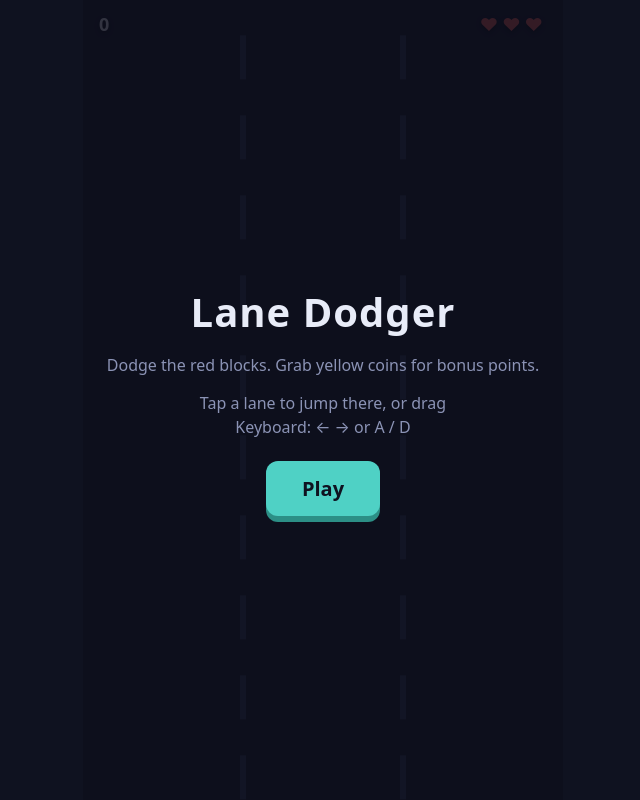
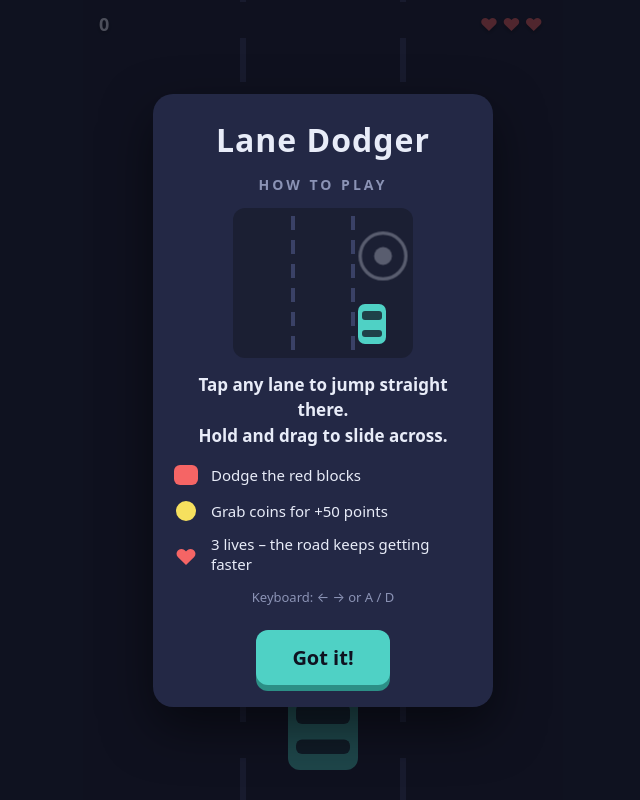
Before and after one commit to Set0Panda/DroneDash, a plain HTML site: page index.html in a window 1280 px wide. Shown: the whole page, without its empty margins (317-957 px from the left). Drawn offline with Linux system fonts and the light colour scheme.

Commit message:
Add how-to-play popup with tap demo and 3-2-1-GO countdown

```diff
--- a/index.html
+++ b/index.html
@@ -15,6 +15,7 @@
     --text: #e8ecf8;
     --muted: #8b93b5;
     --accent: #4fd1c5;
+    --card: #232845;
   }
   * { box-sizing: border-box; -webkit-tap-highlight-color: transparent; }
   html, body {
@@ -44,25 +45,109 @@
     box-shadow: 0 6px 0 #2c8f86; transition: transform .08s, box-shadow .08s;
   }
   button:active { transform: translateY(4px); box-shadow: 0 2px 0 #2c8f86; }
-  #touchHint {
-    position: absolute; bottom: 0; left: 0; right: 0; display: flex; pointer-events: none; opacity: .0;
-    transition: opacity .4s;
+
+  /* ---- How-to-play popup ---- */
+  #intro { background: rgba(10, 12, 24, .7); }
+  .card {
+    width: 100%; max-width: 340px; background: var(--card); border-radius: 20px; padding: 24px 20px 22px;
+    display: flex; flex-direction: column; align-items: center; gap: 14px;
+    box-shadow: 0 20px 50px rgba(0,0,0,.5); animation: cardIn .35s cubic-bezier(.2,1.4,.4,1);
   }
-  #touchHint div { flex: 1; text-align: center; padding: 18px 0; color: var(--muted); font-size: 18px; text-transform: uppercase; letter-spacing: 2px; }
-  #touchHint.show { opacity: .5; }
+  @keyframes cardIn { from { transform: scale(.8); opacity: 0; } to { transform: scale(1); opacity: 1; } }
+  .card h1 { font-size: 32px; }
+  .card h2 { margin: 0; font-size: 14px; text-transform: uppercase; letter-spacing: 3px; color: var(--muted); }
+
+  /* mini road demo: 3 lanes, 60px each */
+  .demo {
+    position: relative; width: 180px; height: 150px; background: var(--road); border-radius: 12px; overflow: hidden;
+    background-image:
+      linear-gradient(var(--line) 60%, transparent 60%),
+      linear-gradient(var(--line) 60%, transparent 60%);
+    background-size: 4px 24px, 4px 24px;
+    background-position: 58px 0, 118px 0;
+    background-repeat: repeat-y;
+    animation: roadMove .6s linear infinite;
+  }
+  @keyframes roadMove { to { background-position: 58px 24px, 118px 24px; } }
+  .demo .car {
+    position: absolute; bottom: 14px; left: 76px; width: 28px; height: 40px; border-radius: 7px;
+    background: var(--player); animation: carMove 4.5s infinite;
+  }
+  .demo .car::before, .demo .car::after {
+    content: ""; position: absolute; left: 4px; right: 4px; border-radius: 3px; background: rgba(15,18,32,.75);
+  }
+  .demo .car::before { top: 7px; height: 9px; }
+  .demo .car::after { bottom: 7px; height: 7px; }
+  @keyframes carMove {
+    0%, 8%   { left: 76px; }
+    14%, 41% { left: 136px; }
+    47%, 74% { left: 16px; }
+    80%, 100% { left: 76px; }
+  }
+  .demo .tap {
+    position: absolute; top: 48px; left: 150px; width: 44px; height: 44px; margin: -22px 0 0 -22px;
+    border-radius: 50%; border: 3px solid var(--text); opacity: 0; animation: tapMove 4.5s infinite;
+  }
+  .demo .tap::after {
+    content: ""; position: absolute; inset: 11px; border-radius: 50%; background: var(--text);
+  }
+  @keyframes tapMove {
+    0%   { left: 150px; opacity: 0; transform: scale(.5); }
+    5%   { left: 150px; opacity: 1; transform: scale(.7); }
+    20%  { left: 150px; opacity: 0; transform: scale(1.3); }
+    33%  { left: 30px;  opacity: 0; transform: scale(.5); }
+    38%  { left: 30px;  opacity: 1; transform: scale(.7); }
+    53%  { left: 30px;  opacity: 0; transform: scale(1.3); }
+    66%  { left: 90px;  opacity: 0; transform: scale(.5); }
+    71%  { left: 90px;  opacity: 1; transform: scale(.7); }
+    86%  { left: 90px;  opacity: 0; transform: scale(1.3); }
+    100% { left: 90px;  opacity: 0; transform: scale(.5); }
+  }
+  .lead { color: var(--text) !important; font-weight: 600; font-size: 17px; }
+  .rules { list-style: none; margin: 0; padding: 0; width: 100%; display: grid; gap: 10px; text-align: left; }
+  .rules li { display: flex; align-items: center; gap: 12px; font-size: 15px; }
+  .rules .ico { flex: none; width: 26px; height: 26px; display: grid; place-items: center; }
+  .ico.block { background: var(--enemy); border-radius: 6px; width: 24px; height: 20px; }
+  .ico.coin { background: var(--coin); border-radius: 50%; width: 20px; height: 20px; }
+  .ico.heart { color: var(--enemy); font-size: 22px; }
+  .keys { font-size: 13px; }
+
+  /* ---- Countdown ---- */
+  #count {
+    position: absolute; inset: 0; display: grid; place-items: center; pointer-events: none;
+    font-size: 120px; font-weight: 900; color: var(--text); text-shadow: 0 6px 24px rgba(0,0,0,.6);
+  }
+  #count.go { color: var(--accent); font-size: 96px; }
+  #count span { display: block; }
+  #count .pop { animation: pop .9s ease-out forwards; }
+  @keyframes pop {
+    0%   { transform: scale(1.8); opacity: 0; }
+    20%  { transform: scale(1);   opacity: 1; }
+    75%  { transform: scale(.95); opacity: 1; }
+    100% { transform: scale(.7);  opacity: 0; }
+  }
 </style>
 </head>
 <body>
 <div id="wrap">
   <canvas id="game"></canvas>
   <div id="hud"><span id="score">0</span><span id="lives"></span></div>
-  <div id="touchHint"><div>tap</div><div>tap</div><div>tap</div></div>
+  <div id="count"></div>
 
-  <div id="start" class="overlay">
-    <h1>Lane Dodger</h1>
-    <p>Dodge the red blocks. Grab yellow coins for bonus points.</p>
-    <p>Tap a lane to jump there, or drag<br>Keyboard: ← → or A / D</p>
-    <button id="startBtn">Play</button>
+  <div id="intro" class="overlay">
+    <div class="card" role="dialog" aria-labelledby="introTitle">
+      <h1 id="introTitle">Lane Dodger</h1>
+      <h2>How to play</h2>
+      <div class="demo" aria-hidden="true"><div class="car"></div><div class="tap"></div></div>
+      <p class="lead">Tap any lane to jump straight there.<br>Hold and drag to slide across.</p>
+      <ul class="rules">
+        <li><span class="ico"><span class="ico block"></span></span>Dodge the red blocks</li>
+        <li><span class="ico"><span class="ico coin"></span></span>Grab coins for +50 points</li>
+        <li><span class="ico heart">♥</span>3 lives – the road keeps getting faster</li>
+      </ul>
+      <p class="keys">Keyboard: ← → or A / D</p>
+      <button id="startBtn">Got it!</button>
+    </div>
   </div>
 
   <div id="over" class="overlay hidden">
@@ -78,20 +163,22 @@
   const LANES = 3;
   const MAX_LIVES = 3;
   const INVULN_TIME = 1.5; // seconds after a hit
+  const COUNTDOWN = 3;     // 3-2-1, then GO
 
   const canvas = document.getElementById('game');
   const ctx = canvas.getContext('2d');
   const scoreEl = document.getElementById('score');
   const livesEl = document.getElementById('lives');
-  const startEl = document.getElementById('start');
+  const introEl = document.getElementById('intro');
   const overEl = document.getElementById('over');
   const finalEl = document.getElementById('finalScore');
   const bestEl = document.getElementById('best');
-  const hintEl = document.getElementById('touchHint');
+  const countEl = document.getElementById('count');
 
   let W = 0, H = 0, dpr = 1, laneW = 0;
-  let state = 'menu'; // menu | play | over
+  let state = 'menu'; // menu | countdown | play | over
   let player, objects, score, lives, speed, spawnTimer, invuln, roadOffset, shake, particles, last;
+  let countT = 0, shownCount = null;
 
   function readBest() { try { return +localStorage.getItem('laneDodgerBest') || 0; } catch { return 0; } }
   function writeBest(v) { try { localStorage.setItem('laneDodgerBest', v); } catch {} }
@@ -103,6 +190,7 @@
     canvas.width = W * dpr; canvas.height = H * dpr;
     ctx.setTransform(dpr, 0, 0, dpr, 0, 0);
     laneW = W / LANES;
+    if (player) { player.x = laneX(player.lane); player.w = Math.min(laneW * 0.55, 70); }
   }
   window.addEventListener('resize', resize);
   resize();
@@ -122,8 +210,11 @@
     livesEl.textContent = '♥'.repeat(lives) + '♡'.repeat(MAX_LIVES - lives);
   }
 
+  // Lane changes work during the countdown too, so you can line up before GO.
+  const canSteer = () => state === 'play' || state === 'countdown';
+
   function move(dir) {
-    if (state !== 'play') return;
+    if (!canSteer()) return;
     player.lane = Math.max(0, Math.min(LANES - 1, player.lane + dir));
   }
 
@@ -171,15 +262,23 @@
     overEl.classList.remove('hidden');
   }
 
-  function start() {
+  function showCount(text) {
+    countEl.classList.toggle('go', text === 'GO!');
+    countEl.innerHTML = '';
+    const s = document.createElement('span');
+    s.textContent = text;
+    s.className = 'pop';
+    countEl.appendChild(s);
+  }
+
+  // Closing the popup or pressing Retry: fresh run, then 3-2-1-GO.
+  function beginCountdown() {
     reset();
-    state = 'play';
-    startEl.classList.add('hidden');
+    introEl.classList.add('hidden');
     overEl.classList.add('hidden');
-    if (matchMedia('(pointer: coarse)').matches) {
-      hintEl.classList.add('show');
-      setTimeout(() => hintEl.classList.remove('show'), 2500);
-    }
+    state = 'countdown';
+    countT = COUNTDOWN;
+    shownCount = null;
   }
 
   const cssCache = {};
@@ -187,21 +286,37 @@
     return cssCache[n] || (cssCache[n] = getComputedStyle(document.documentElement).getPropertyValue(n).trim());
   }
 
+  function slidePlayer(dt) {
+    player.x += (laneX(player.lane) - player.x) * Math.min(1, dt * 28);
+    player.y = H - 110;
+  }
+
   function update(dt) {
-    roadOffset = (roadOffset + speed * dt) % 80;
+    const roadSpeed = state === 'play' ? speed : 120;
+    roadOffset = (roadOffset + roadSpeed * dt) % 80;
     particles.forEach(p => { p.x += p.vx * dt; p.y += p.vy * dt; p.life -= dt; });
     particles = particles.filter(p => p.life > 0);
     if (shake > 0) shake -= dt;
+
+    if (state === 'countdown') {
+      slidePlayer(dt);
+      countT -= dt;
+      const n = Math.ceil(countT);
+      if (countT <= 0) {
+        state = 'play';
+        showCount('GO!');
+      } else if (n !== shownCount) {
+        shownCount = n;
+        showCount(String(n));
+      }
+      return;
+    }
     if (state !== 'play') return;
 
     speed += 9 * dt;               // gradually faster
     score += speed * dt * 0.05;
     invuln = Math.max(0, invuln - dt);
-
-    // smooth lane slide
-    const tx = laneX(player.lane);
-    player.x += (tx - player.x) * Math.min(1, dt * 28);
-    player.y = H - 110;
+    slidePlayer(dt);
 
     spawnTimer -= dt;
     if (spawnTimer <= 0) {
@@ -269,7 +384,7 @@
     }
 
     // player (blinks while invulnerable)
-    if (state !== 'menu' && !(invuln > 0 && Math.floor(invuln * 12) % 2 === 0)) {
+    if (!(invuln > 0 && Math.floor(invuln * 12) % 2 === 0)) {
       drawCar(player.x, player.y, player.w, player.h, getVar('--player'));
     }
 
@@ -294,14 +409,16 @@
   window.addEventListener('keydown', e => {
     if (e.key === 'ArrowLeft' || e.key === 'a' || e.key === 'A') move(-1);
     else if (e.key === 'ArrowRight' || e.key === 'd' || e.key === 'D') move(1);
-    else if ((e.key === 'Enter' || e.key === ' ') && state !== 'play') { e.preventDefault(); start(); }
+    else if ((e.key === 'Enter' || e.key === ' ') && (state === 'menu' || state === 'over')) {
+      e.preventDefault(); beginCountdown();
+    }
   });
 
   // Touch / mouse: the car goes straight to the lane under your finger,
   // and follows it while you drag — so lane 1 → 3 is a single touch.
   let dragging = false;
   function goToPointerLane(e) {
-    if (state !== 'play') return;
+    if (!canSteer()) return;
     const r = canvas.getBoundingClientRect();
     const lane = Math.floor((e.clientX - r.left) / (r.width / LANES));
     player.lane = Math.max(0, Math.min(LANES - 1, lane));
@@ -316,8 +433,8 @@
   canvas.addEventListener('pointerup', endDrag);
   canvas.addEventListener('pointercancel', endDrag);
 
-  document.getElementById('startBtn').addEventListener('click', start);
-  document.getElementById('retryBtn').addEventListener('click', start);
+  document.getElementById('startBtn').addEventListener('click', beginCountdown);
+  document.getElementById('retryBtn').addEventListener('click', beginCountdown);
 
   reset();
   requestAnimationFrame(loop);
```
